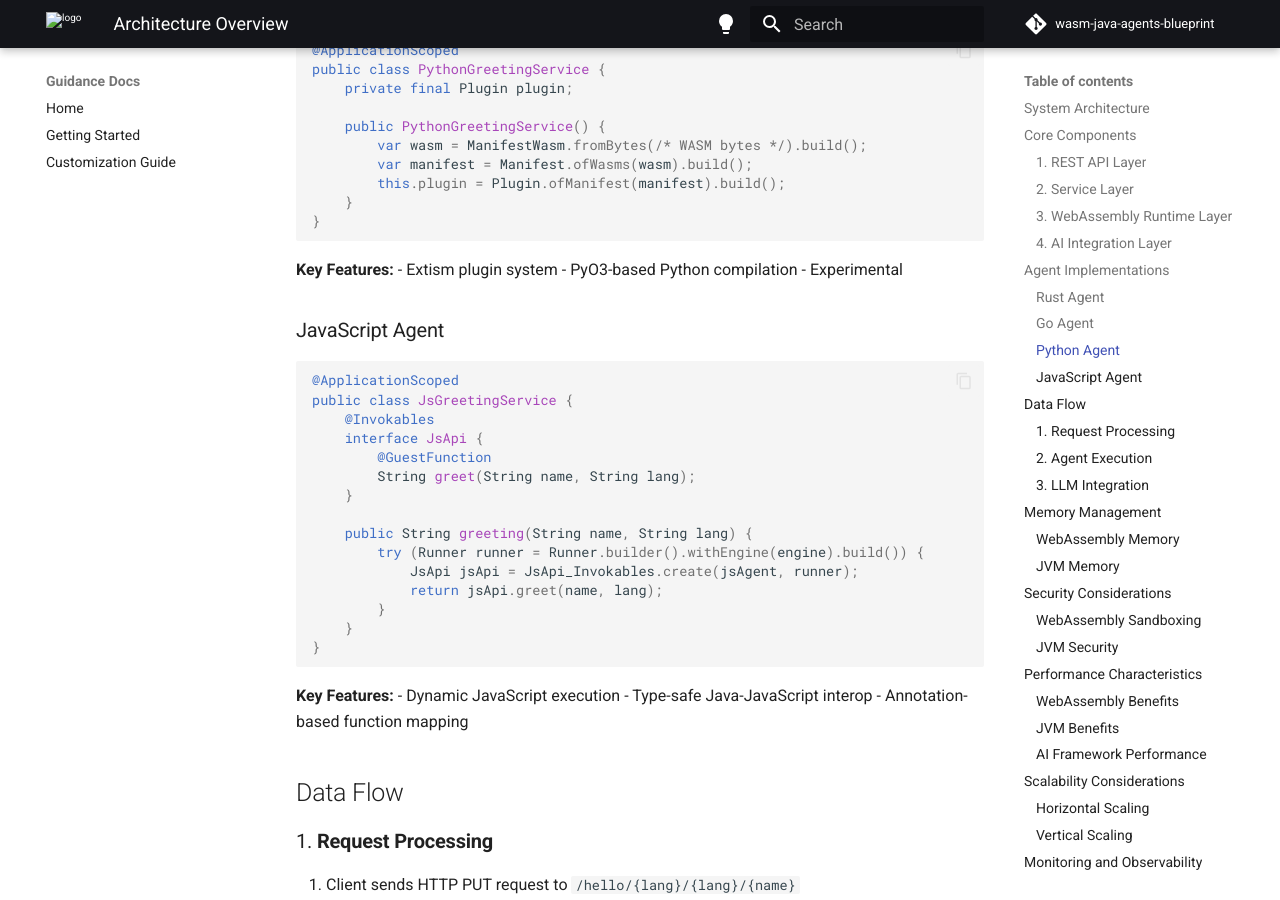
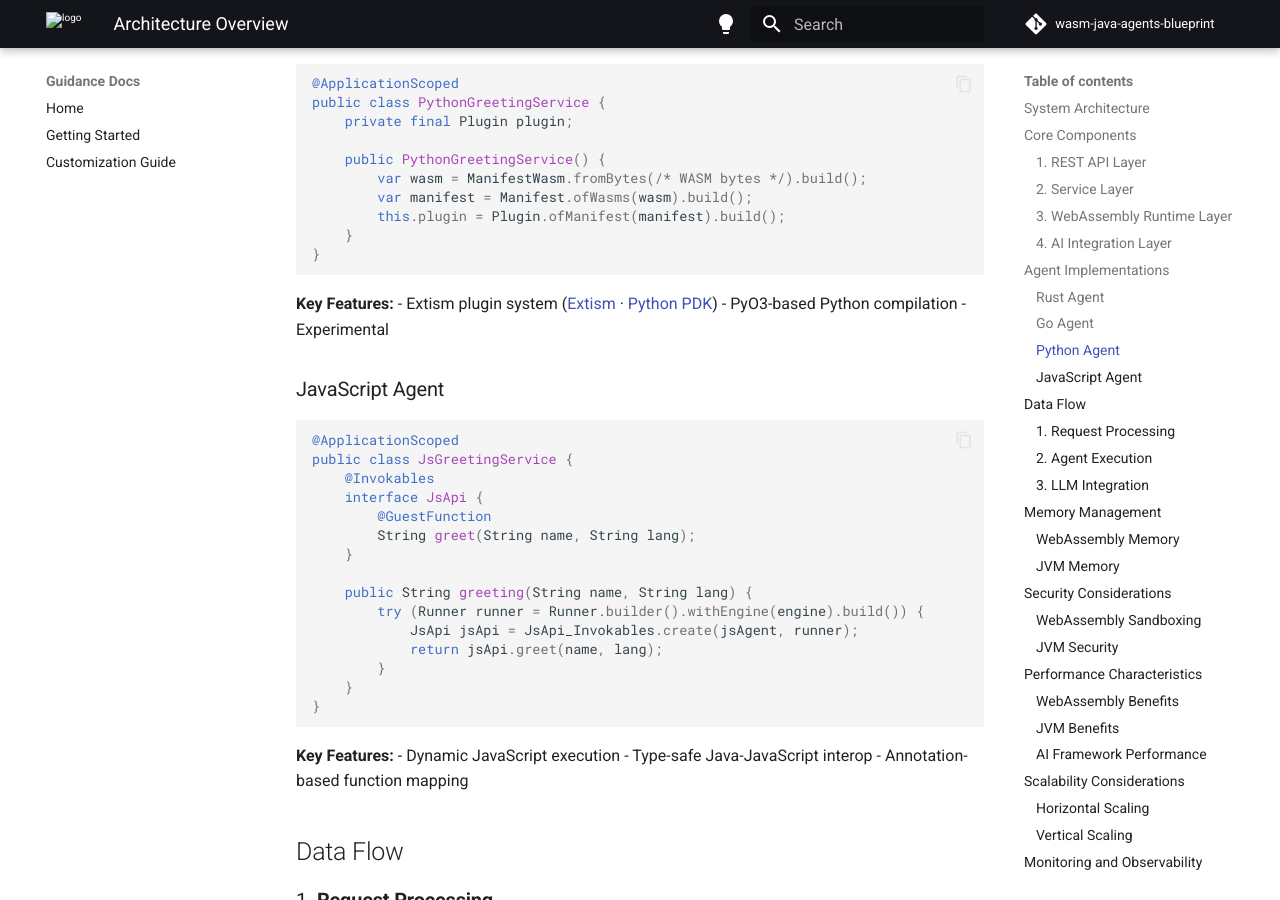
Before and after one commit to roastedroot/wasm-java-agents-blueprint, an MkDocs documentation site: the page built from docs/architecture.md, in a window 1280 px wide and 900 px high, scrolled down 2336 px. Built offline with MkDocs 1.6.1 and Material for MkDocs 9.7.7, drawn with Linux system fonts in a browser that asks for light colours; comment, search, counter and statistics services are not loaded; some of the changed text lies outside the part shown.

Commit message:
add link to extism

````diff
--- a/docs/architecture.md
+++ b/docs/architecture.md
@@ -43,6 +43,7 @@
 
 ### 3. **WebAssembly Runtime Layer**
 - **Chicory**: Pure Java WASM runtime for Rust and Go modules
+- **Extism**: Plugin runtime used for Python WASM modules ([Extism](https://extism.org/) · [Chicory SDK](https://github.com/extism/chicory-sdk))
 
 ### 4. **AI Integration Layer**
 - **LangChain4j**: Java AI framework for LLM integration
@@ -107,7 +108,7 @@
 ```
 
 **Key Features:**
-- Extism plugin system
+- Extism plugin system ([Extism](https://extism.org/) · [Python PDK](https://github.com/extism/python-pdk))
 - PyO3-based Python compilation
 - Experimental
 
````
